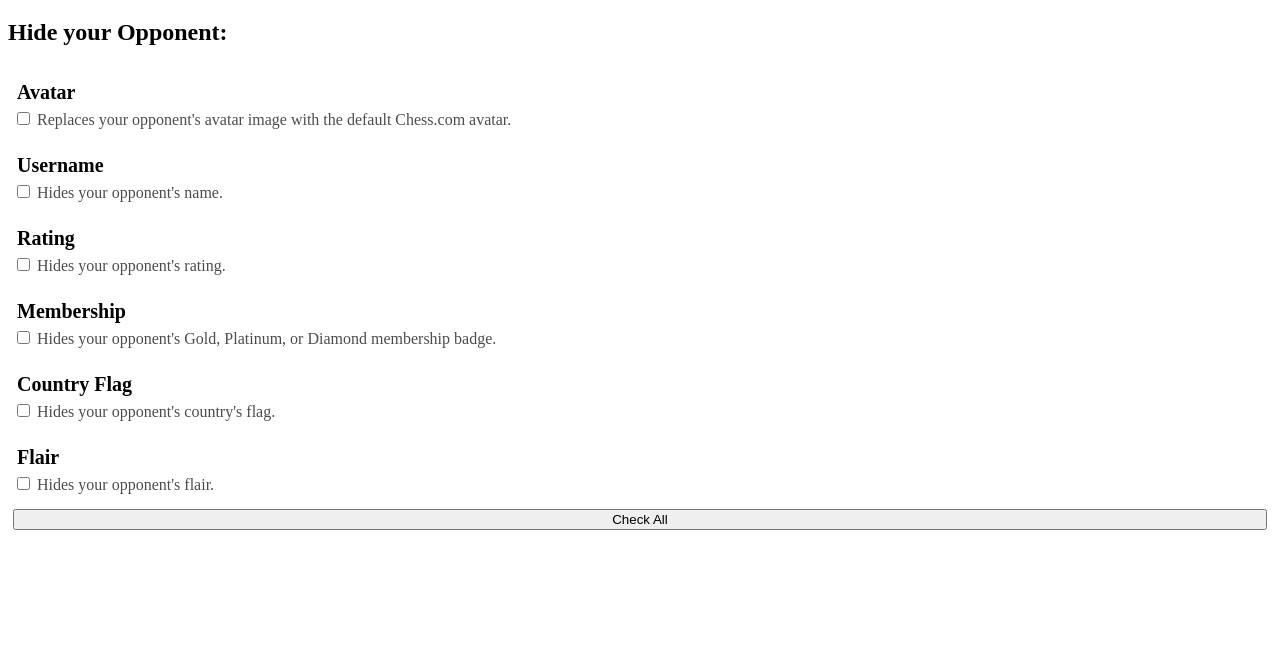
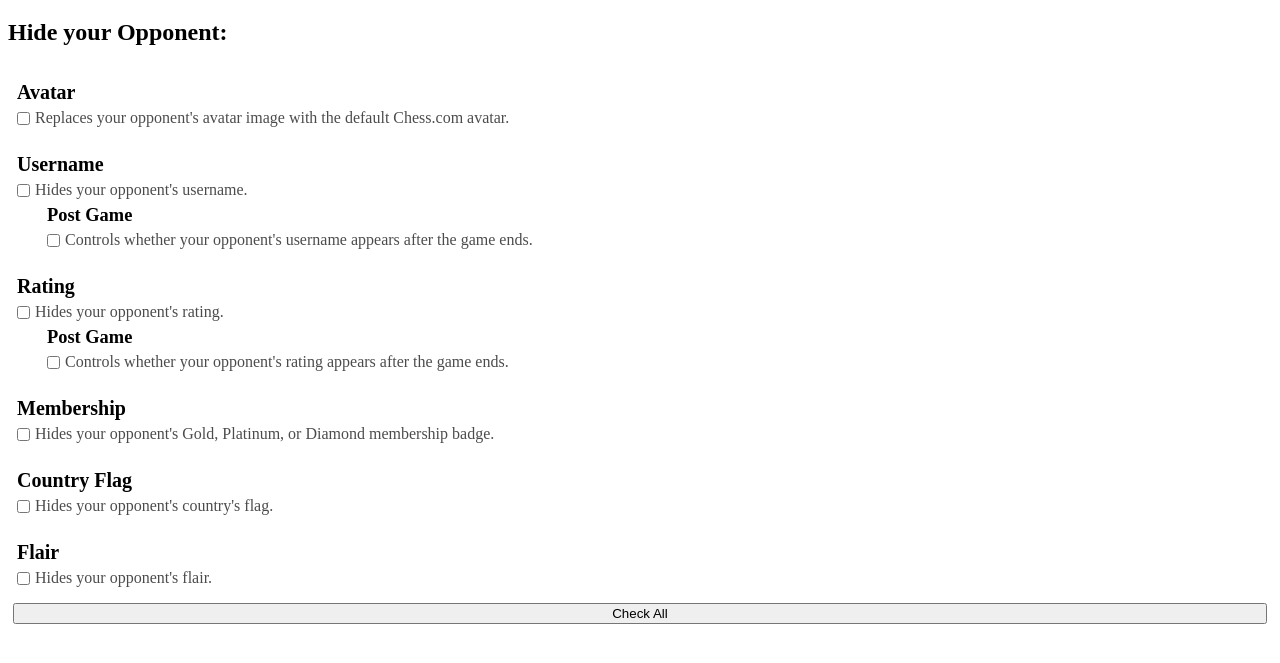
Before and after one commit to maxh1231/hide-chesscom-opponent, a browser extension: page options/index.html in a window 1280 px wide. Shown: the part 61-724 px from the top of the page. Drawn offline with Linux system fonts and the light colour scheme.

Commit message:
indented setting items and checkall js

```diff
--- a/options/index.html
+++ b/options/index.html
@@ -15,7 +15,7 @@
 
         <div class="setting-item">
             <label for="opp-avatar">Avatar</label>
-            <div class="setting-checkbox">
+            <div class="setting-item-checkbox">
                 <input id="opp-avatar" type="checkbox" value="opp-avatar">
                 <label for="opp-avatar">Replaces your opponent's avatar image with the default Chess.com avatar.</label>
             </div>
@@ -23,23 +23,42 @@
 
         <div class="setting-item">
             <label for="opp-name">Username</label>
-            <div class="setting-checkbox">
+            <div class="setting-item-checkbox">
                 <input id="opp-name" type="checkbox" value="opp-name">
-                <label for="opp-name">Hides your opponent's name.</label>
+                <label for="opp-name">Hides your opponent's username.</label>
+            </div>
+
+            <div class="indented-item">
+                <label for="opp-name-postgame">Post Game</label>
+                <div class="setting-item-checkbox">
+                    <input id="opp-name-postgame" type="checkbox" value="opp-name-postgame">
+                    <label for="opp-name-postgame">Controls whether your opponent's username appears after the game
+                        ends.</label>
+                </div>
             </div>
         </div>
 
         <div class="setting-item">
             <label for="opp-rating">Rating</label>
-            <div class="setting-checkbox">
+            <div class="setting-item-checkbox">
                 <input id="opp-rating" type="checkbox" value="opp-rating">
                 <label for="opp-rating">Hides your opponent's rating.</label>
+            </div>
+
+            <div class="indented-item">
+                <label for="opp-rating-postgame">Post Game</label>
+                <div class="setting-item-checkbox">
+                    <input id="opp-rating-postgame" type="checkbox" value="opp-rating-postgame">
+                    <label for="opp-rating-postgame">Controls whether your opponent's rating appears after the
+                        game
+                        ends.</label>
+                </div>
             </div>
         </div>
 
         <div class="setting-item">
             <label for="opp-badge">Membership</label>
-            <div class="setting-checkbox">
+            <div class="setting-item-checkbox">
                 <input id="opp-badge" type="checkbox" value="opp-badge">
                 <label for="opp-badge">Hides your opponent's Gold, Platinum, or Diamond membership badge.</label>
             </div>
@@ -47,7 +66,7 @@
 
         <div class="setting-item">
             <label for="opp-flag">Country Flag</label>
-            <div class="setting-checkbox">
+            <div class="setting-item-checkbox">
                 <input id="opp-flag" type="checkbox" value="opp-flag">
                 <label for="opp-flag">Hides your opponent's country's flag.</label>
             </div>
@@ -55,7 +74,7 @@
 
         <div class="setting-item">
             <label for="opp-flair">Flair</label>
-            <div class="setting-checkbox">
+            <div class="setting-item-checkbox">
                 <input id="opp-flair" type="checkbox" value="opp-flair">
                 <label for="opp-flair">Hides your opponent's flair.</label>
             </div>
--- a/options/index.js
+++ b/options/index.js
@@ -1,15 +1,7 @@
 const checkAllBtn = document.getElementById('check-all');
 const radioBtns = document.getElementsByTagName('input');
-let count = 1;
 
-console.log(radioBtns)
-
-checkAllBtn.addEventListener('click', (e) => {
-    e.preventDefault();
-    if (checkAllBtn.textContent == 'Check All') checkButtons(radioBtns, true)
-    else if (checkAllBtn.textContent == 'Uncheck All') checkButtons(radioBtns, false)
-})
-
+// Check / Uncheck buttons and change button text
 const checkButtons = (btnsToCheck, check) => {
     for (let btn of btnsToCheck) {
         btn.checked = check
@@ -17,3 +9,9 @@ const checkButtons = (btnsToCheck, check) => {
     if (check) checkAllBtn.textContent = 'Uncheck All'
     else if (!check) checkAllBtn.textContent = 'Check All'
 }
+
+checkAllBtn.addEventListener('click', (e) => {
+    e.preventDefault();
+    if (checkAllBtn.textContent == 'Check All') checkButtons(radioBtns, true)
+    else if (checkAllBtn.textContent == 'Uncheck All') checkButtons(radioBtns, false)
+})
--- a/options/styles.css
+++ b/options/styles.css
@@ -16,13 +16,25 @@
     font-weight: bold;
     font-size: 1.25em;
     padding-left: 4px;
-
 }
 
-.setting-checkbox {
+.setting-item-checkbox {
+    display: flex;
+    align-items: center;
     margin: 5px 0;
 }
 
-.setting-checkbox>label {
+.setting-item-checkbox>label {
     opacity: .7;
+    margin-left: 2px;
 }
+
+.indented-item {
+    margin-left: 30px;
+}
+
+.indented-item>label {
+    font-weight: bold;
+    font-size: 1.15em;
+    padding-left: 4px;
+}
```
